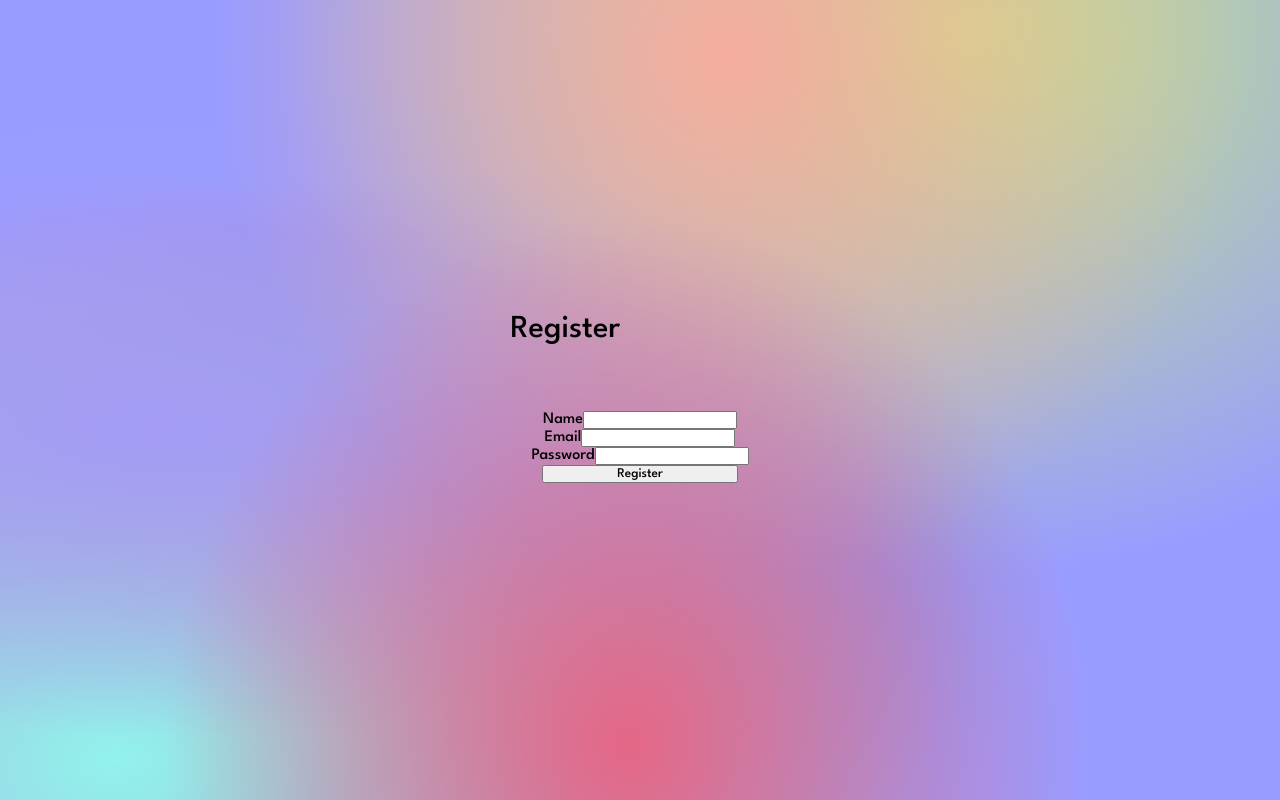
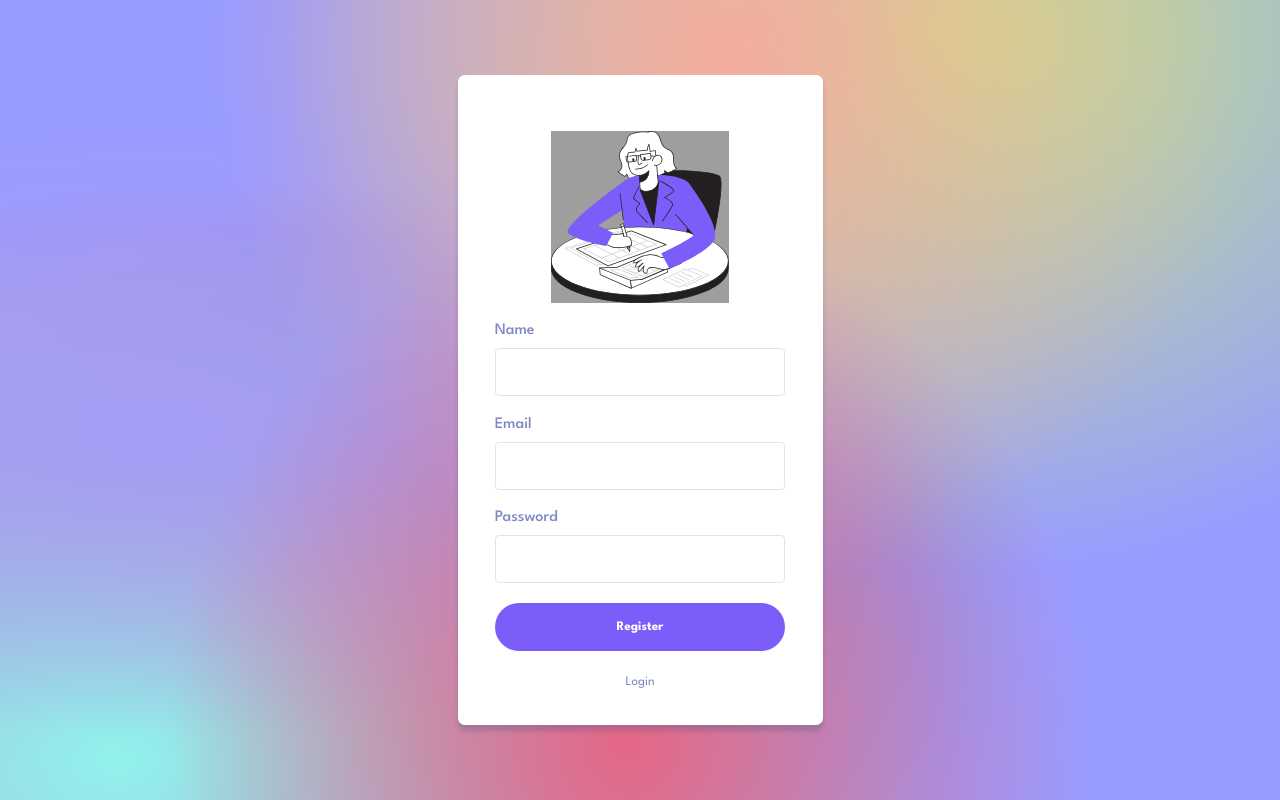
Before and after one commit to acmahaja/frontendmentor-invoice-app, a React (Create React App) app in the folder client/: page /register in a window 1280 px wide. Built offline with nearby package versions, Linux system fonts and the light colour scheme; grey boxes are pictures that could not be loaded.

Commit message:
Styled Register Page

```diff
--- a/client/src/css/Login.css
+++ b/client/src/css/Login.css
@@ -1,4 +1,4 @@
-#root {
+.App {
     background-color:#999cff;
     background-image:
     radial-gradient(at 49% 93%, hsla(345,71%,65%,1) 0px, transparent 50%),
@@ -7,31 +7,31 @@
     radial-gradient(at 9% 95%, hsla(176,79%,76%,1) 0px, transparent 50%),
     radial-gradient(at 20% 76%, hsla(329,63%,62%,1) 0px, transparent 50%),
     radial-gradient(at 74% 4%, hsla(82,72%,71%,1) 0px, transparent 50%),
-    radial-gradient(at 37% 73%, hsla(210,79%,63%,1) 0px, transparent 50%);;
+    radial-gradient(at 37% 73%, hsla(210,79%,63%,1) 0px, transparent 50%);
 
     display: grid;
     place-items: center;
+    height: 100%;
+    width: 100%;
+
 }
 
-main{
+.App > form.LoginForm {
+    width: 100%;
+    height: 100%;
+    padding: 46px 21px 23px 21px;
+
     width: 365px;
-    height: 499px;
+    height: 550px;
     background-color: white;
     border-radius: 7px;
     box-shadow: 0px 6px 4px rgba(54, 78, 126, 0.25);
-}
 
-form {
-    width: 100%;
-    height: 100%;
-    padding: 46px 21px 23px 21px;
     display: flex;
     flex-direction: column;
     justify-content: space-around;
     align-items: center;
     box-sizing: border-box;
-
-
 }
 
 form img {
@@ -51,7 +51,13 @@ button {
     }
     main {
         width: 100vw;
-        height: 90vh;
+        height: calc(100vh - 100px);
+        border-radius: 7px 7px 0px 0px;
+
+    }
+
+    form {
+        height: 90%;
     }
 
 
--- /dev/null
+++ b/client/src/css/Register.css
@@ -0,0 +1,47 @@
+.App {
+  background-color: #999cff;
+  background-image: radial-gradient(
+      at 49% 93%,
+      hsla(345, 71%, 65%, 1) 0px,
+      transparent 50%
+    ),
+    radial-gradient(at 57% 7%, hsla(10, 81%, 79%, 1) 0px, transparent 50%),
+    radial-gradient(at 12% 54%, hsla(245, 84%, 79%, 1) 0px, transparent 50%),
+    radial-gradient(at 9% 95%, hsla(176, 79%, 76%, 1) 0px, transparent 50%),
+    radial-gradient(at 20% 76%, hsla(329, 63%, 62%, 1) 0px, transparent 50%),
+    radial-gradient(at 74% 4%, hsla(82, 72%, 71%, 1) 0px, transparent 50%),
+    radial-gradient(at 37% 73%, hsla(210, 79%, 63%, 1) 0px, transparent 50%);
+
+  display: grid;
+  place-items: center;
+  height: 100%;
+  width: 100%;
+}
+
+.App > form.registerForm {
+  width: 100%;
+  height: 100%;
+  padding: 46px 21px 23px 21px;
+
+  width: 365px;
+  height: 650px;
+  background-color: white;
+  border-radius: 7px;
+  box-shadow: 0px 6px 4px rgba(54, 78, 126, 0.25);
+
+  display: flex;
+  flex-direction: column;
+  justify-content: space-around;
+  align-items: center;
+  box-sizing: border-box;
+}
+
+form img {
+  height: 172px;
+  width: auto;
+  background-image: url("/assets/finance_app.svg");
+}
+
+button {
+  width: 90%;
+}
--- a/client/src/css/Buttons.css
+++ b/client/src/css/components/Buttons.css
@@ -6,6 +6,6 @@
     border: none;
     color: white;
     font-weight: 700;
-    font-size: 12px;
+    font-size: 13px;
     cursor: pointer;
 }
--- a/client/src/css/Links.css
+++ b/client/src/css/components/Links.css
@@ -1,7 +1,7 @@
 a.Medium-Grey {
     text-decoration: none;
     color: rgb(var(--medium-grey));
-    font-size: 12px;
-    line-height: 15px;
+    font-size: 13px;
+    line-height: 20px;
     font-weight: 400;
 }
--- a/client/src/routes/Login.jsx
+++ b/client/src/routes/Login.jsx
@@ -1,11 +1,11 @@
 import React from "react";
 import { useState } from "react";
 import { useNavigate } from "react-router-dom";
+import img from "../assets/finance_app.svg";
 import "../css/Login.css";
-import img from "../assets/finance_app.svg";
-import "../css/Inputs.css";
-import "../css/Buttons.css";
-import "../css/Links.css";
+import "../css/components/Inputs.css";
+import "../css/components/Buttons.css";
+import "../css/components/Links.css";
 
 function Register() {
   const [email, setEmail] = useState("");
@@ -33,9 +33,8 @@ function Register() {
   }
 
   return (
-    <main>
-      <form onSubmit={loginUser}>
-        <img src={img} alt="logo" />
+      <form className="LoginForm" onSubmit={loginUser}>
+        <img src={img} alt="welcome" />
         <div className="textInput">
           <label htmlFor="email">Email</label>
           <input
@@ -65,7 +64,6 @@ function Register() {
           Register Here!
         </a>
       </form>
-    </main>
   );
 }
 
--- a/client/src/routes/Register.jsx
+++ b/client/src/routes/Register.jsx
@@ -1,6 +1,13 @@
 import React from "react";
 import { useState } from "react";
 import { useNavigate } from "react-router-dom";
+
+import img from "../assets/register.svg";
+
+import  "../css/Register.css";
+import "../css/components/Inputs.css";
+import "../css/components/Buttons.css";
+import "../css/components/Links.css";
 
 function Register() {
   const [name, setName] = useState("");
@@ -26,10 +33,9 @@ function Register() {
   }
 
   return (
-    <div>
-      <h1>Register</h1>
-      <form onSubmit={registerUser}>
-        <div>
+      <form className="registerForm" onSubmit={registerUser}>
+      <img src={img} alt="register" />
+        <div className="textInput">
           <label htmlFor="name">Name</label>
           <input
             placeholder={name}
@@ -39,7 +45,7 @@ function Register() {
             id="name"
           />
         </div>
-        <div>
+        <div className="textInput">
           <label htmlFor="email">Email</label>
           <input
             placeholder={email}
@@ -49,7 +55,7 @@ function Register() {
             id="email"
           />
         </div>
-        <div>
+        <div className="textInput">
           <label htmlFor="">Password</label>
           <input
             placeholder={password}
@@ -61,9 +67,14 @@ function Register() {
           />
         </div>
 
-        <button type="submit">Register</button>
+        <button className="Button2" type="submit">
+          Register
+        </button>
+
+        <a className="Medium-Grey" href="/login">
+          Login
+        </a>
       </form>
-    </div>
   );
 }
 
```
Also changed, not shown: client/src/assets/register.svg (added), client/src/css/components/Inputs.css (renamed from client/src/css/Inputs.css).
